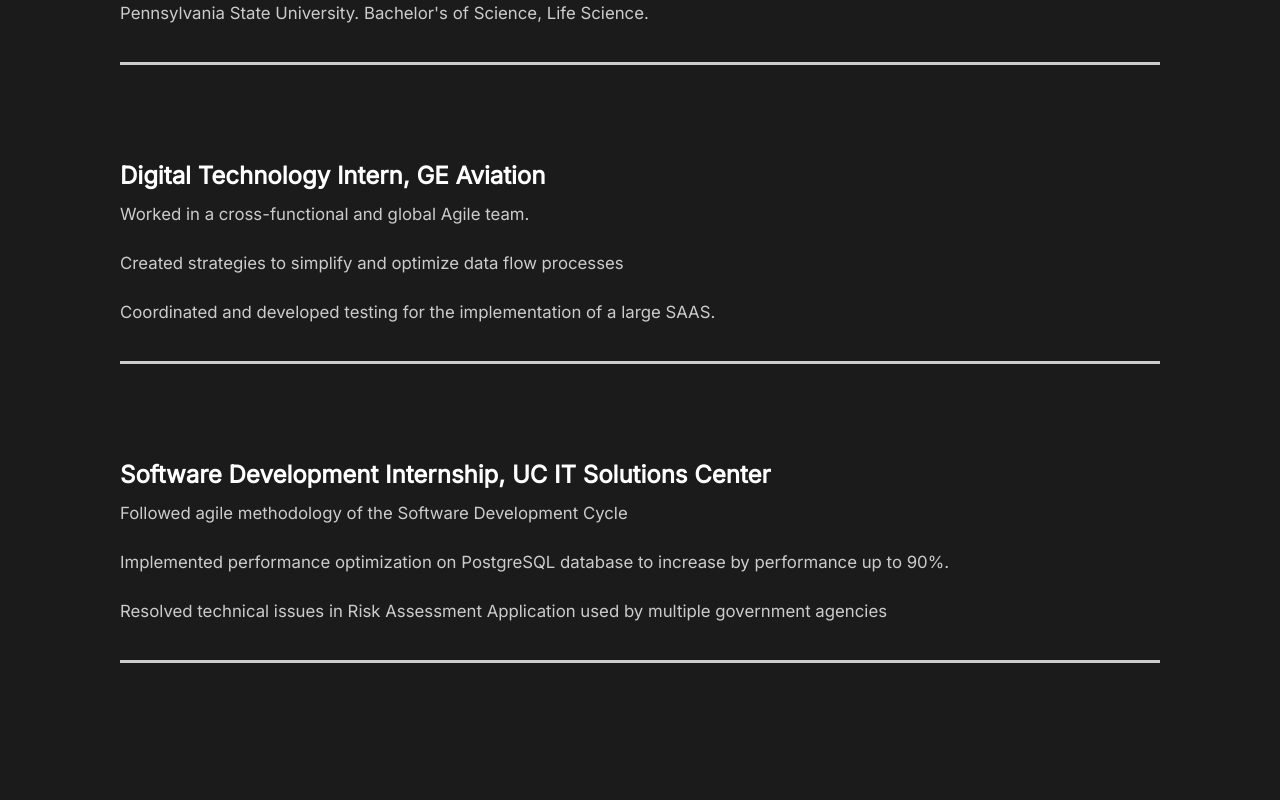
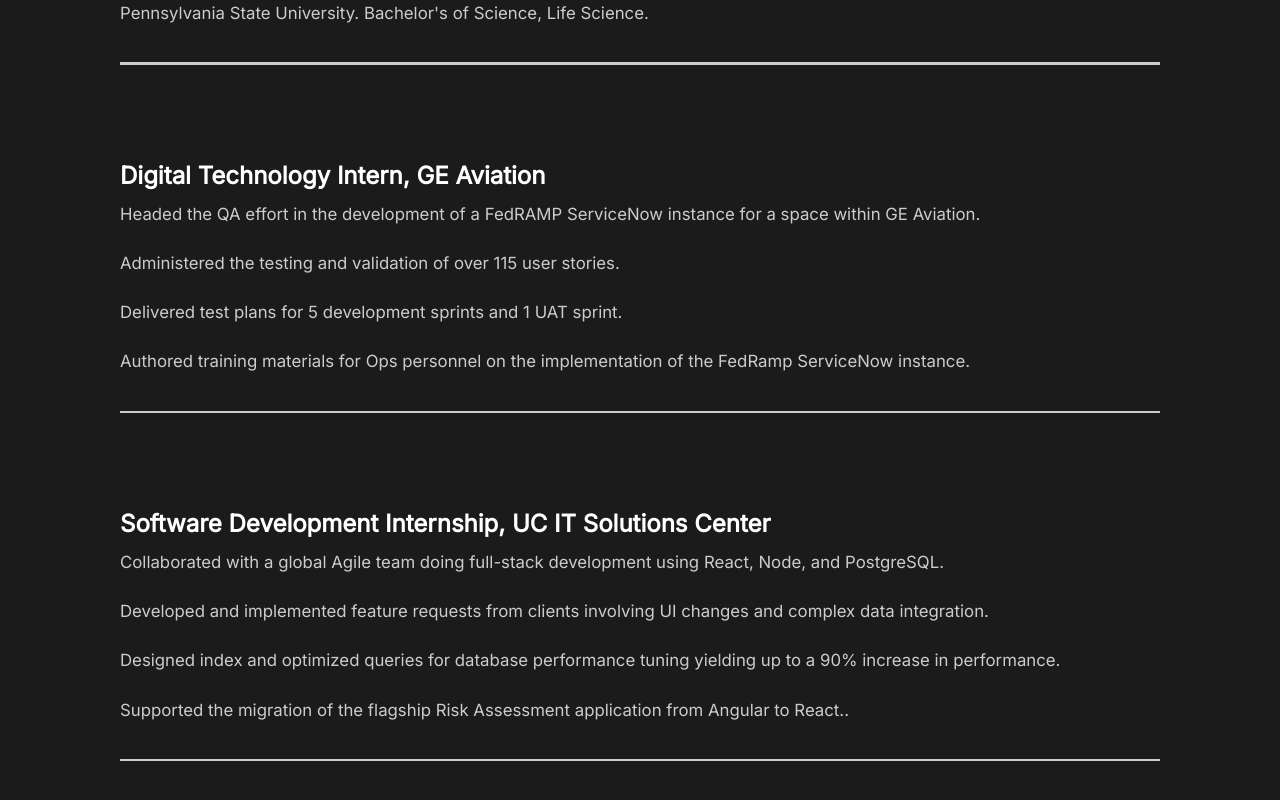
Before and after one commit to jfenglu814/portfolio, a React (Create React App) app: page / in a window 1280 px wide. Shown: the part 1933-2733 px from the top of the page. Built offline with nearby package versions, Linux system fonts and the light colour scheme.

Commit message:
updated work experience

```diff
--- a/src/components/FaqSection.js
+++ b/src/components/FaqSection.js
@@ -20,7 +20,7 @@
       <div className="question">
         <h4>Education</h4>
         <div className="answer">
-          <p>University of Cincinnati. Master's of Information Technology.</p>
+          <p>University of Cincinnati. MS, Information Technology</p>
           <p>
             Pennsylvania State University. Bachelor's of Science, Life Science.
           </p>
@@ -30,11 +30,19 @@
       <div className="question">
         <h4>Digital Technology Intern, GE Aviation</h4>
         <div className="answer">
-          <p>Worked in a cross-functional and global Agile team.</p>
-          <p>Created strategies to simplify and optimize data flow processes</p>
           <p>
-            Coordinated and developed testing for the implementation of a large
-            SAAS.
+            Headed the QA effort in the development of a FedRAMP ServiceNow
+            instance for a space within GE Aviation.
+          </p>
+          <p>
+            Administered the testing and validation of over 115 user stories.
+          </p>
+          <p>
+            Delivered test plans for 5 development sprints and 1 UAT sprint.
+          </p>
+          <p>
+            Authored training materials for Ops personnel on the implementation
+            of the FedRamp ServiceNow instance.
           </p>
         </div>
         <div className="faq-line"></div>
@@ -42,14 +50,21 @@
       <div className="question">
         <h4>Software Development Internship, UC IT Solutions Center</h4>
         <div className="answer">
-          <p>Followed agile methodology of the Software Development Cycle</p>
           <p>
-            Implemented performance optimization on PostgreSQL database to
-            increase by performance up to 90%.
+            Collaborated with a global Agile team doing full-stack development
+            using React, Node, and PostgreSQL.
           </p>
           <p>
-            Resolved technical issues in Risk Assessment Application used by
-            multiple government agencies
+            Developed and implemented feature requests from clients involving UI
+            changes and complex data integration.
+          </p>
+          <p>
+            Designed index and optimized queries for database performance tuning
+            yielding up to a 90% increase in performance.
+          </p>
+          <p>
+            Supported the migration of the flagship Risk Assessment application
+            from Angular to React..
           </p>
         </div>
         <div className="faq-line"></div>
```
Also changed, not shown: 1 other file (tests, documents, lock files or other folders).
